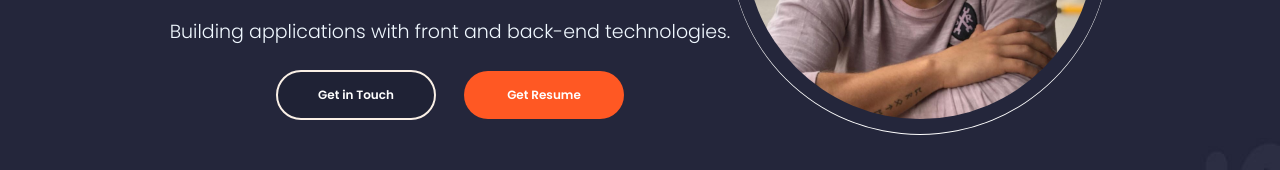
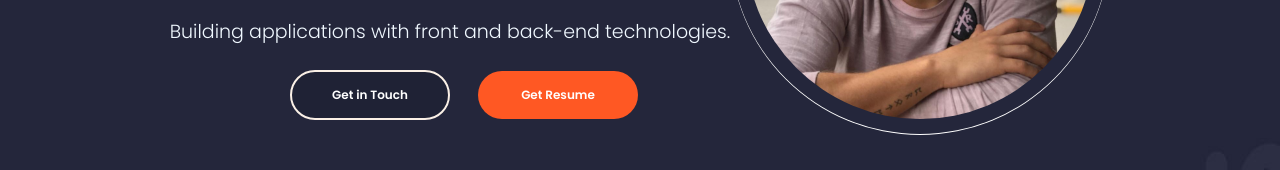
Before and after one commit to AlejoTorres2001/React-SSR-Personal-Portfolio, a Next.js app: page / in a window 1280 px wide. Shown: the part 386-556 px from the top of the page. Built offline with nearby package versions, Linux system fonts and the light colour scheme.

Commit message:
change[Style][Profile]: btn width

```diff
--- a/styles/Profile.css
+++ b/styles/Profile.css
@@ -1,7 +1,8 @@
 .btn {
   border-radius: 50px;
   padding: 14px 0;
-  width: 160px;
+  margin: 0 0 0 28px;
+  width: 140px;
   cursor: pointer;
   transition: 0.2s;
   font-family: 'Poppins SemiBold';
@@ -112,6 +113,11 @@
   transform: scale(1.2);
   cursor: pointer;
 }
+.cv-option {
+  margin: 0 0 0.2rem 0;
+  cursor: pointer;
+  font-size: 12px;
+}
 @media only screen and (max-width: 1110px) {
   .profile-picture {
     margin: 0 0 0 80px;
```
